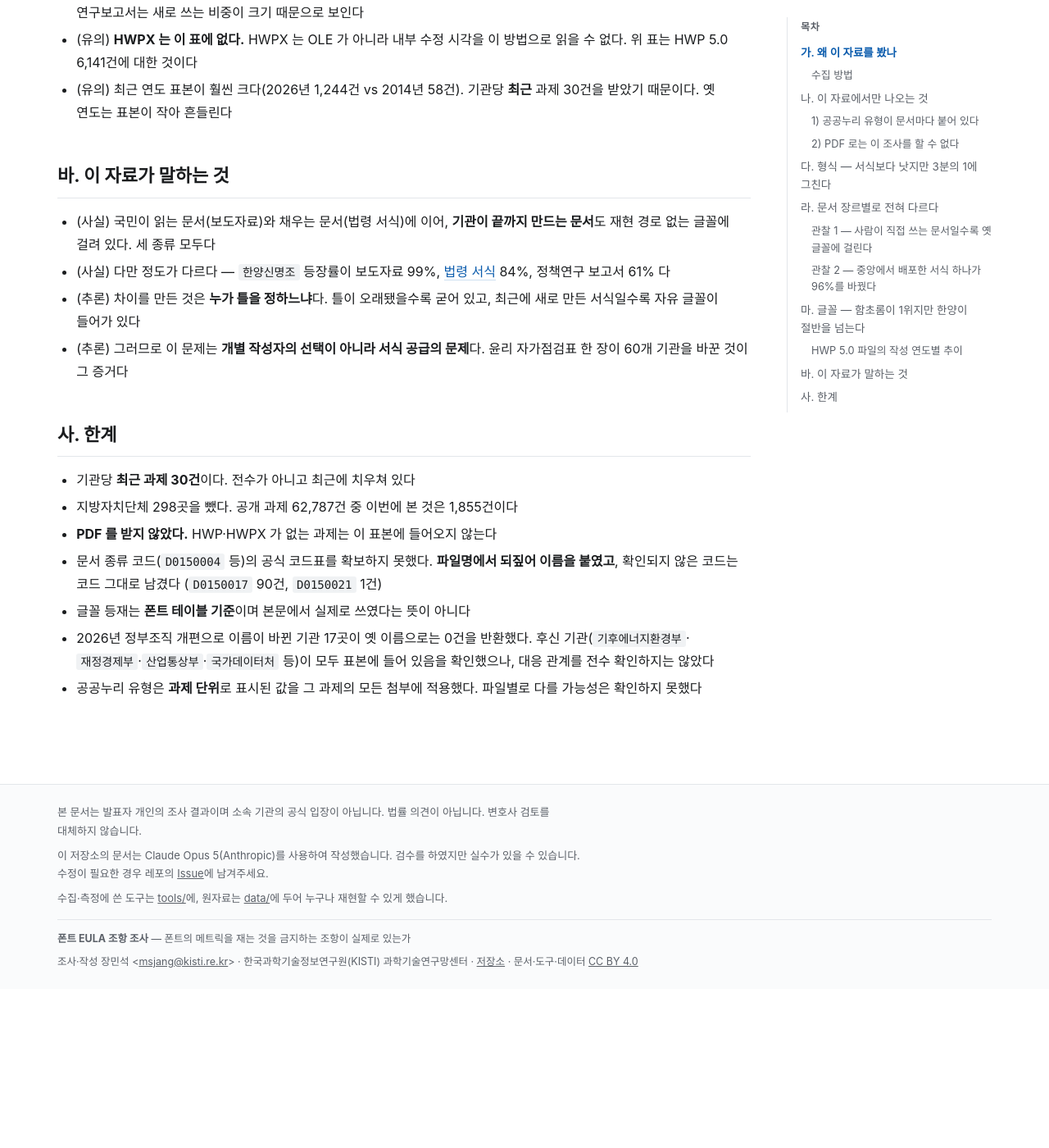
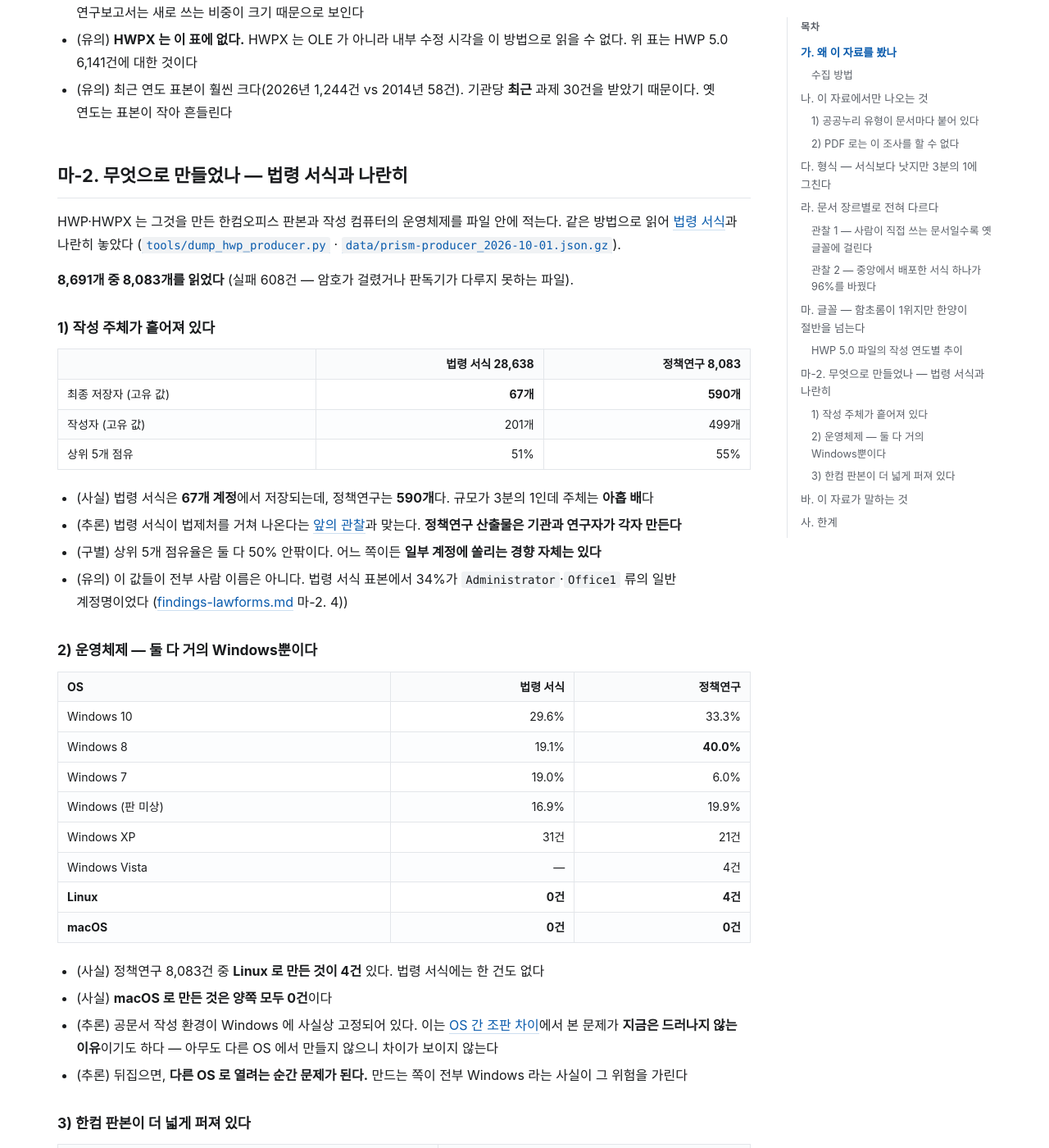
Before and after one commit to msjang/krigf26-font-eula-survey, a Jekyll site: the page built from findings-prism.md, in a window 1280 px wide and 1400 px high, scrolled down 4839 px. Shown: the whole window at 82% size. Built offline with Jekyll 4.4.1, drawn with Linux system fonts in a browser that asks for light colours; our own code applies the rules of GitHub Pages for plain Markdown files; before the commit the page ends 6045 px from its top, so only the background shows below that; some of the changed text lies outside the part shown.

Commit message:
finding(prism): 작성 도구·OS 를 법령 서식과 나란히 놓는다
8,691개 중 8,083개를 읽었다(실패 608). 대조가 분명하다.

최종 저장자 고유 값이 법령 서식 67개, 정책연구 590개다. 규모는 3분의 1인데
주체는 아홉 배다. 법령 서식이 법제처를 거쳐 나온다는 관찰과 맞는다.

OS 는 둘 다 거의 Windows 뿐이다. 정책연구에 Linux 4건이 있고 법령 서식에는
0건, macOS 는 양쪽 다 0건이다. 만드는 쪽이 전부 Windows 라서 OS 간 조판
차이가 지금은 드러나지 않는다는 해석을 달았다.

한컴 판본은 법령 서식이 네 가지에 모이는데 정책연구는 여덟 가지에 흩어진다.

Co-Authored-By: Claude <noreply@anthropic.com>

```diff
--- a/findings-prism.md
+++ b/findings-prism.md
@@ -148,6 +148,60 @@ HWP 5.0 은 파일 안에 수정 시각을 남긴다. 그 연도로 갈라 보
 - (유의) **HWPX 는 이 표에 없다.** HWPX 는 OLE 가 아니라 내부 수정 시각을 이 방법으로 읽을 수 없다. 위 표는 HWP 5.0 6,141건에 대한 것이다
 - (유의) 최근 연도 표본이 훨씬 크다(2026년 1,244건 vs 2014년 58건). 기관당 **최근** 과제 30건을 받았기 때문이다. 옛 연도는 표본이 작아 흔들린다
 
+## 마-2. 무엇으로 만들었나 — 법령 서식과 나란히
+
+HWP·HWPX 는 그것을 만든 한컴오피스 판본과 작성 컴퓨터의 운영체제를 파일 안에 적는다. 같은 방법으로 읽어 [법령 서식](findings-lawforms.md)과 나란히 놓았다 ([`tools/dump_hwp_producer.py`](tools/dump_hwp_producer.py) · [`data/prism-producer_2026-10-01.json.gz`](data/prism-producer_2026-10-01.json.gz)).
+
+**8,691개 중 8,083개를 읽었다** (실패 608건 — 암호가 걸렸거나 판독기가 다루지 못하는 파일).
+
+### 1) 작성 주체가 흩어져 있다
+
+| | **법령 서식** 28,638 | **정책연구** 8,083 |
+|---|---:|---:|
+| 최종 저장자 (고유 값) | **67개** | **590개** |
+| 작성자 (고유 값) | 201개 | 499개 |
+| 상위 5개 점유 | 51% | 55% |
+
+- (사실) 법령 서식은 **67개 계정**에서 저장되는데, 정책연구는 **590개**다. 규모가 3분의 1인데 주체는 **아홉 배**다
+- (추론) 법령 서식이 법제처를 거쳐 나온다는 [앞의 관찰](findings-lawforms.md)과 맞는다. **정책연구 산출물은 기관과 연구자가 각자 만든다**
+- (구별) 상위 5개 점유율은 둘 다 50% 안팎이다. 어느 쪽이든 **일부 계정에 쏠리는 경향 자체는 있다**
+- (유의) 이 값들이 전부 사람 이름은 아니다. 법령 서식 표본에서 34%가 `Administrator`·`Office1` 류의 일반 계정명이었다 ([findings-lawforms.md](findings-lawforms.md) 마-2. 4))
+
+### 2) 운영체제 — 둘 다 거의 Windows뿐이다
+
+| OS | **법령 서식** | **정책연구** |
+|---|---:|---:|
+| Windows 10 | 29.6% | 33.3% |
+| Windows 8 | 19.1% | **40.0%** |
+| Windows 7 | 19.0% | 6.0% |
+| Windows (판 미상) | 16.9% | 19.9% |
+| Windows XP | 31건 | 21건 |
+| Windows Vista | — | 4건 |
+| **Linux** | **0건** | **4건** |
+| **macOS** | **0건** | **0건** |
+
+- (사실) 정책연구 8,083건 중 **Linux 로 만든 것이 4건** 있다. 법령 서식에는 한 건도 없다
+- (사실) **macOS 로 만든 것은 양쪽 모두 0건**이다
+- (추론) 공문서 작성 환경이 Windows 에 사실상 고정되어 있다. 이는 [OS 간 조판 차이](findings-crossos.md)에서 본 문제가 **지금은 드러나지 않는 이유**이기도 하다 — 아무도 다른 OS 에서 만들지 않으니 차이가 보이지 않는다
+- (추론) 뒤집으면, **다른 OS 로 열려는 순간 문제가 된다.** 만드는 쪽이 전부 Windows 라는 사실이 그 위험을 가린다
+
+### 3) 한컴 판본이 더 넓게 퍼져 있다
+
+| 한컴 메이저 | 정책연구 |
+|---:|---:|
+| 10 | 2,463 |
+| 11 | 1,862 |
+| 12 | 1,337 |
+| 8 | 1,053 |
+| 9 | 970 |
+| 13 | 276 |
+| 7 | 89 |
+| 6 | 22 |
+
+- (사실) 법령 서식은 네 판본(5·6·8·11)에 거의 다 모이는데, 정책연구는 **6부터 13까지 여덟 판본**에 흩어져 있다
+- (추론) 중앙에서 일괄 처리하는 쪽과 각자 만드는 쪽의 차이로 보인다
+- (사실) HWPX 2,279건의 `application` 은 전부 `Hancom Office Hangul` 이다
+
 ## 바. 이 자료가 말하는 것
 
 - (사실) 국민이 읽는 문서(보도자료)와 채우는 문서(법령 서식)에 이어, **기관이 끝까지 만드는 문서**도 재현 경로 없는 글꼴에 걸려 있다. 세 종류 모두다
```
